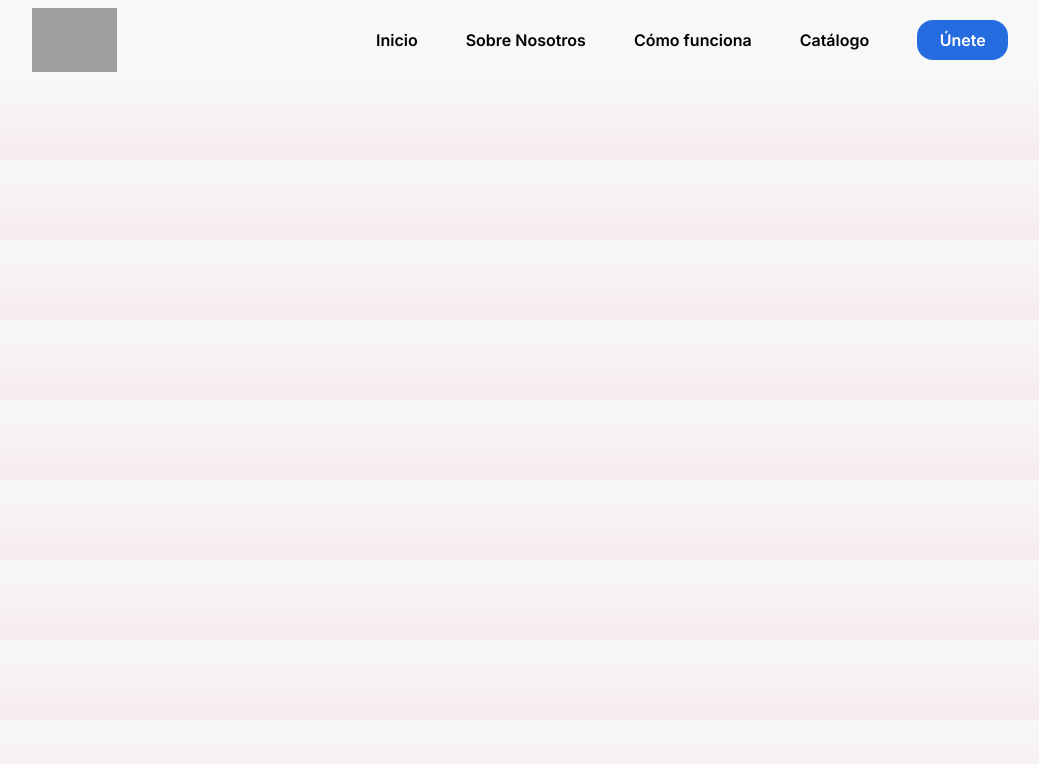
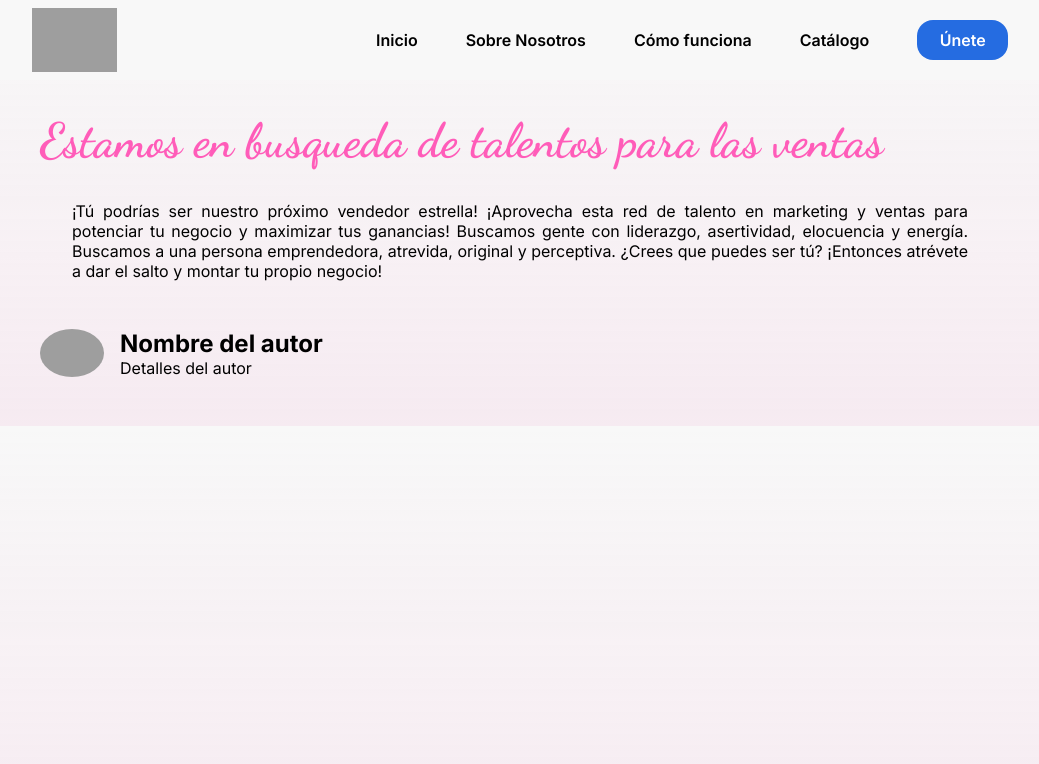
Before and after one commit to Black-And-White-Solutions/victoria-gg, a React (Create React App) app: page /blog/AboutEntry1 in a window 1280 px wide. Shown: the top 764 px of the page, without its empty margins (120-1159 px from the left). Built offline with nearby package versions, Linux system fonts and the light colour scheme; grey boxes are pictures that could not be loaded.

Commit message:
BlogEntry hook working, blog routing started

```diff
--- a/src/assets/JSONs/About.json
+++ b/src/assets/JSONs/About.json
@@ -1,6 +1,6 @@
 [
   {
-    "buttonLink": "/",
+    "blogId": "AboutEntry1",
     "buttonPlaceholder": "Conoce más",
     "description": "En Victoria G&G te presentamos un modelo de negocio basado únicamente en tu propio talento y habilidad como vendedor. ¡Ya basta de depender de otro, de esperar a que llegue tu fecha de pago, o de tener que preocuparte por querer ganar más! ¡Tú eliges cuánto quieres trabajar, y cosecha los frutos de tu esfuerzo! ¿Qué esperas para empezar a generar?",
     "imgSrcSetL": "https://i.imgur.com/Ql6vzlZl.jpg",
@@ -9,7 +9,7 @@
     "title": "Genera tus propios ingresos en una forma innovadora"
   },
   {
-    "buttonLink": "/",
+    "blogId": "AboutEntry2",
     "buttonPlaceholder": "Conoce más",
     "description": "¡Destaca como vendedor estrella entre los asociados a Victoria G&G, y empoderate como tal! Si sigues esperando una oportunidad de oro para empezar a hacer algo diferente e innovador, ¡entonces esta es! ¡Empieza ya a trabajar con nosotros, y se parte de un proyecto de ventas vanguardista!",
     "imgSrcSetL": "https://i.imgur.com/nom1N5wl.jpg",
@@ -18,7 +18,7 @@
     "title": "Empoderate y marca tu presencia"
   },
   {
-    "buttonLink": "/",
+    "blogId": "AboutEntry3",
     "buttonPlaceholder": "Conoce más",
     "description": "En Victoria G&G estamos comprometidos con la salud, y el cuidado ambiental; así como también con la calidad de nuestros productos, los cuales cumplen con rigurosos estándares de salubridad y cuidado ambiental con el objetivo de minimizar el impacto ambiental. Nuestro compromiso no solo es brindar un bienestar financiero, ¡sino además un bienestar real!",
     "imgSrcSetL": "https://i.imgur.com/D6Gp90al.jpg",
@@ -27,7 +27,7 @@
     "title": "Únete a nuestro equipo de profesionales de la salud"
   },
   {
-    "buttonLink": "/",
+    "blogId": "AboutEntry4",
     "buttonPlaceholder": "Conoce más",
     "description": "¡Tú podrías ser nuestro próximo vendedor estrella! ¡Aprovecha esta red de talento en marketing y ventas para potenciar tu negocio y maximizar tus ganancias! Buscamos gente con liderazgo, asertividad, elocuencia y energía. Buscamos a una persona emprendedora, atrevida, original y perceptiva. ¿Crees que puedes ser tú? ¡Entonces atrévete a dar el salto y montar tu propio negocio!",
     "imgSrcSetL": "https://i.imgur.com/CkGG24kl.jpg",
--- a/src/assets/JSONs/Blogs.json
+++ b/src/assets/JSONs/Blogs.json
@@ -1,8 +1,38 @@
 [
   {
-    "blogEntry": 1,
+    "blogId": "AboutEntry1",
     "title": "Genera tus propios ingresos en una forma innovadora",
-    "content": "BlogEntryN°1",
+    "content": "En Victoria G&G te presentamos un modelo de negocio basado únicamente en tu propio talento y habilidad como vendedor. ¡Ya basta de depender de otro, de esperar a que llegue tu fecha de pago, o de tener que preocuparte por querer ganar más! ¡Tú eliges cuánto quieres trabajar, y cosecha los frutos de tu esfuerzo! ¿Qué esperas para empezar a generar?",
+    "author": {
+      "name": "Nombre del autor",
+      "details": "Detalles del autor",
+      "thumbnail": "https://i.imgur.com/5ecsIlls.jpg"
+    }
+  },
+  {
+    "blogId": "AboutEntry2",
+    "title": "Empoderate y marca tu presencia",
+    "content": "¡Destaca como vendedor estrella entre los asociados a Victoria G&G, y empoderate como tal! Si sigues esperando una oportunidad de oro para empezar a hacer algo diferente e innovador, ¡entonces esta es! ¡Empieza ya a trabajar con nosotros, y se parte de un proyecto de ventas vanguardista!",
+    "author": {
+      "name": "Nombre del autor",
+      "details": "Detalles del autor",
+      "thumbnail": "https://i.imgur.com/5ecsIlls.jpg"
+    }
+  },
+  {
+    "blogId": "AboutEntry3",
+    "title": "Únete a nuestro equipo de profesionales de la salud",
+    "content": "En Victoria G&G estamos comprometidos con la salud, y el cuidado ambiental; así como también con la calidad de nuestros productos, los cuales cumplen con rigurosos estándares de salubridad y cuidado ambiental con el objetivo de minimizar el impacto ambiental. Nuestro compromiso no solo es brindar un bienestar financiero, ¡sino además un bienestar real!",
+    "author": {
+      "name": "Nombre del autor",
+      "details": "Detalles del autor",
+      "thumbnail": "https://i.imgur.com/5ecsIlls.jpg"
+    }
+  },
+  {
+    "blogId": "AboutEntry4",
+    "title": "Estamos en busqueda de talentos para las ventas",
+    "content": "¡Tú podrías ser nuestro próximo vendedor estrella! ¡Aprovecha esta red de talento en marketing y ventas para potenciar tu negocio y maximizar tus ganancias! Buscamos gente con liderazgo, asertividad, elocuencia y energía. Buscamos a una persona emprendedora, atrevida, original y perceptiva. ¿Crees que puedes ser tú? ¡Entonces atrévete a dar el salto y montar tu propio negocio!",
     "author": {
       "name": "Nombre del autor",
       "details": "Detalles del autor",
--- a/src/components/BlogEntry/BlogEntry.tsx
+++ b/src/components/BlogEntry/BlogEntry.tsx
@@ -1,54 +1,67 @@
-import React, { VoidFunctionComponent } from 'react';
-import PropTypes from 'prop-types';
+import React, { useEffect, useState, VoidFunctionComponent } from 'react';
+import { useParams } from 'react-router-dom';
 import ReactMarkdown from 'react-markdown';
 import remarkGfm from 'remark-gfm';
+import { HeightContainer } from '../Container';
 import {
   AuthorContainer,
   Padding,
   Thumbnail,
   Title,
 } from './BlogEntryComponents';
+import listOfArticles from '../../assets/JSONs/Blogs.json';
 
 type BlogEntryProps = {
-  title: string;
-  content: string;
   author: {
     details: string;
     name: string;
     thumbnail: string;
   };
+  blogId: string;
+  content: string;
+  title: string;
 };
 
-const BlogEntry: VoidFunctionComponent<BlogEntryProps> = ({
-  title,
-  content,
-  author,
-}) => {
+const BlogEntry: VoidFunctionComponent = () => {
+  const blogId = useParams();
+  const [blogProps, setBlogProps] = useState({
+    title: '',
+    content: '',
+    author: {
+      details: '',
+      name: '',
+      thumbnail: '',
+    },
+  });
+
+  console.log(blogProps);
+
+  useEffect(() => {
+    listOfArticles.forEach((item: BlogEntryProps) => {
+      const { blogId, ...rest } = item;
+      if (item.blogId === blogId) setBlogProps({ ...rest });
+    });
+  }, [blogId]);
+
   return (
+    <HeightContainer display={'flex'}>
       <Padding>
-      <Title>{title}</Title>
+        <Title>{blogProps.title}</Title>
         <Padding>
-        <ReactMarkdown remarkPlugins={[remarkGfm]}>{content}</ReactMarkdown>
+          <ReactMarkdown remarkPlugins={[remarkGfm]}>
+            {blogProps.content}
+          </ReactMarkdown>
         </Padding>
         <AuthorContainer>
-        <Thumbnail src={author.thumbnail} alt="Thumbnail" />
+          <Thumbnail src={blogProps.author.thumbnail} alt="Thumbnail" />
           <div>
-          <h2>{author.name}</h2>
-          <p>{author.details}</p>
+            <h2>{blogProps.author.name}</h2>
+            <p>{blogProps.author.details}</p>
           </div>
         </AuthorContainer>
       </Padding>
+    </HeightContainer>
   );
 };
 
-BlogEntry.propTypes = {
-  title: PropTypes.string.isRequired,
-  content: PropTypes.string.isRequired,
-  author: PropTypes.shape({
-    details: PropTypes.string.isRequired,
-    name: PropTypes.string.isRequired,
-    thumbnail: PropTypes.string.isRequired,
-  }).isRequired,
-};
-
 export default BlogEntry;
--- a/src/components/Container.tsx
+++ b/src/components/Container.tsx
@@ -16,7 +16,6 @@ const Container = styled.div<ContainerDisplay>`
 `;
 
 export const HeightContainer = styled(Container)`
-  height: calc(100vh - 5rem);
   align-items: center;
 `;
 
--- a/src/components/PagesRouter.tsx
+++ b/src/components/PagesRouter.tsx
@@ -5,6 +5,7 @@ import About from '../pages/About';
 import HowItWorks from '../pages/HowItWorks';
 import Catalogue from '../pages/Catalogue';
 import SingIn from '../pages/SingIn';
+import BlogEntry from './BlogEntry/BlogEntry';
 
 const PagesRouter: VoidFunctionComponent = () => {
   return (
@@ -14,6 +15,7 @@ const PagesRouter: VoidFunctionComponent = () => {
       <Route path="/howItWorks" component={HowItWorks} />
       <Route path="/catalogue" component={Catalogue} />
       <Route path="/singIn" component={SingIn} />
+      <Route path="/blog/:blogId" component={BlogEntry} />
     </Switch>
   );
 };
--- a/src/pages/About.tsx
+++ b/src/pages/About.tsx
@@ -16,7 +16,7 @@ const About: VoidFunctionComponent = () => {
     aboutCards.push(
       <BasicComponent
         buttonChildren={
-          <ButtonLink to={item.buttonLink} isInverted={indexIsEven}>
+          <ButtonLink to={`blog/${item.blogId}`} isInverted={indexIsEven}>
             {item.buttonPlaceholder}
           </ButtonLink>
         }
```
Lines whose indentation alone changed are shown as unchanged.
